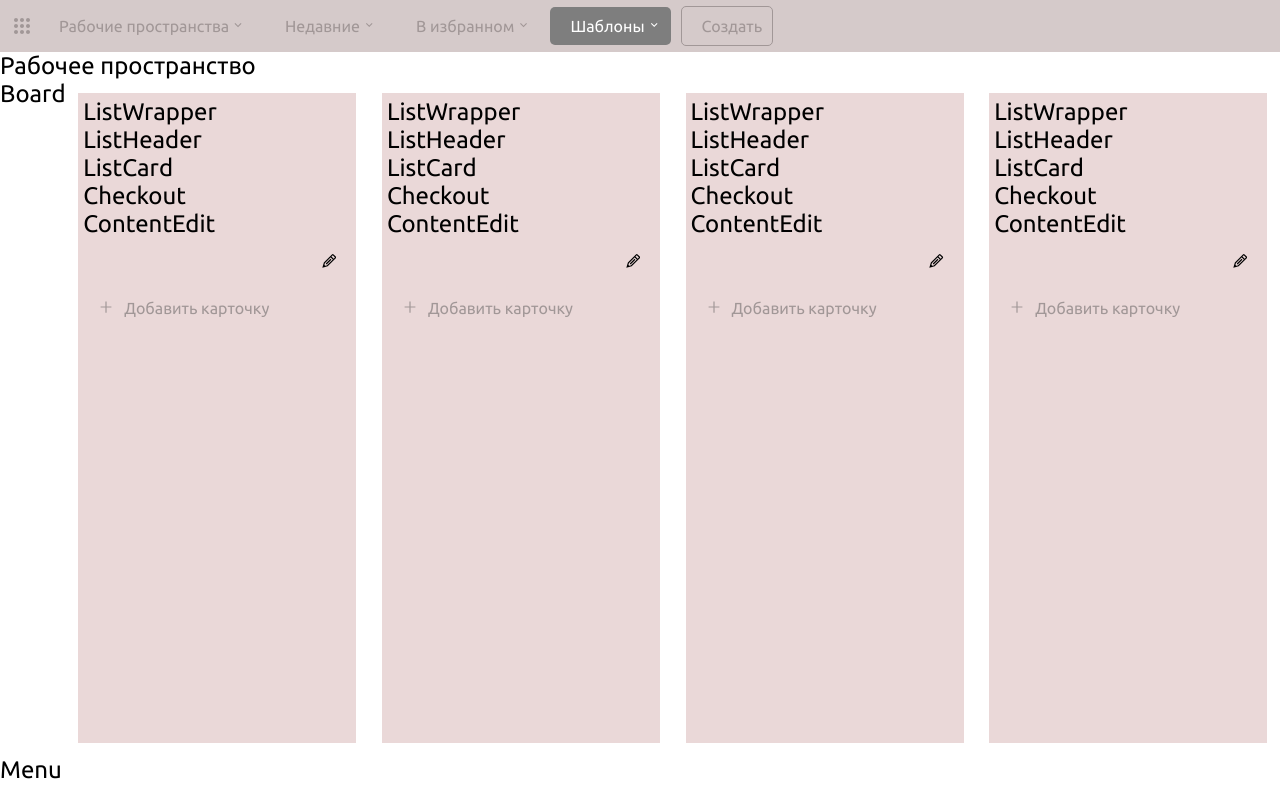
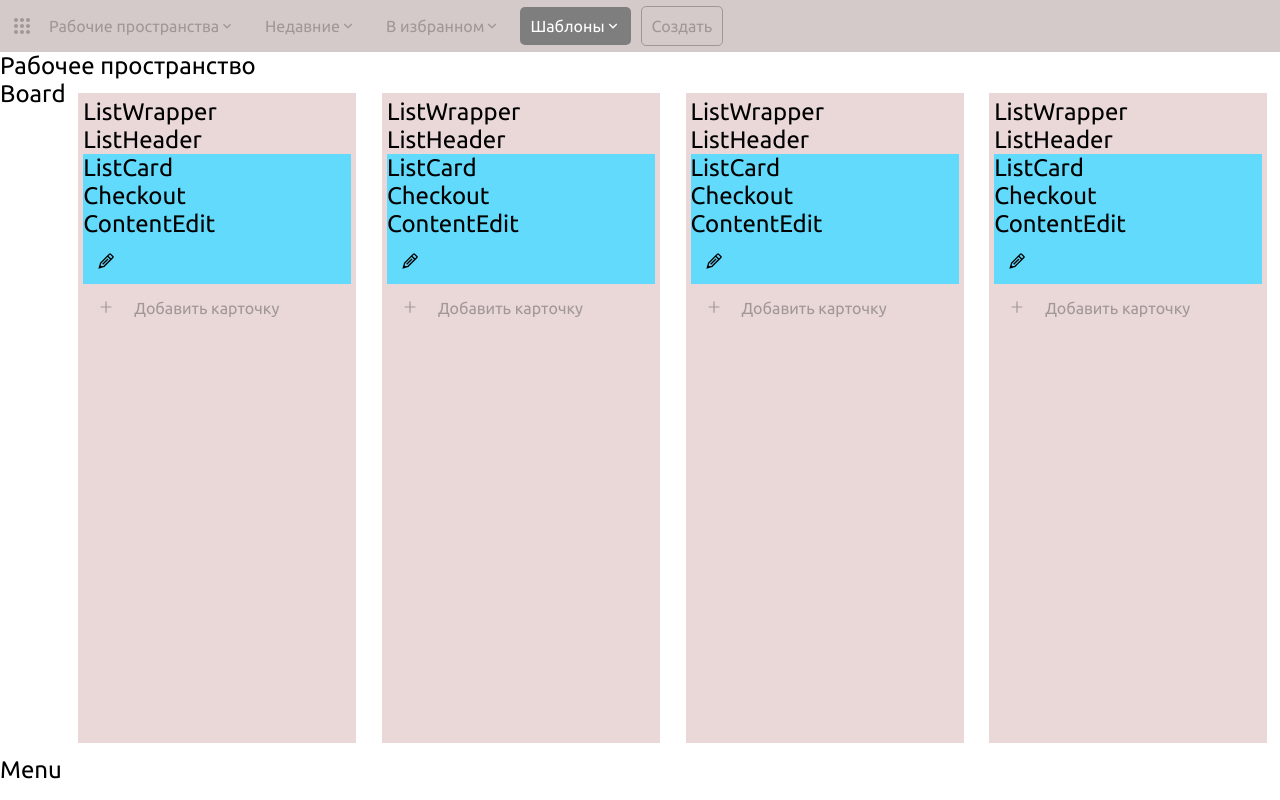
Before and after one commit to SergeyShabalin/Trello, a React (Create React App) app: page / in a window 1280 px wide. Built offline with nearby package versions, Linux system fonts and the light colour scheme.

Commit message:
buttons change variants

```diff
--- a/src/components/basic/button/Button.js
+++ b/src/components/basic/button/Button.js
@@ -1,4 +1,5 @@
 import React from 'react';
+import Icon from "./icon/Icon";
 import classes from './styles/Button.module.css'
 
 export default function Button({label, icon, variant, children}) {
@@ -6,10 +7,9 @@ export default function Button({label, icon, variant, children}) {
     return (
 
         <div className={classes.button}>
-            <button className= {classes[variant]}>
-                <div className={classes.icon}>{icon}</div>
-                <div className={classes.label}>{label}</div>
-                {children}
+            <button className={classes[variant]}>
+                {icon ?  <Icon icon ={icon}/> : null}
+                <div className={classes.label}>{label}{children}</div>
             </button>
         </div>
     );
--- /dev/null
+++ b/src/components/basic/button/icon/Icon.js
@@ -0,0 +1,11 @@
+import React from 'react';
+import classes from './styles/Icon.module.css'
+
+
+export default function Icon ({icon}) {
+    return (
+        <div>
+            <div className={classes.icon}>{icon}</div>
+        </div>
+    );
+};
--- /dev/null
+++ b/src/components/basic/button/icon/styles/Icon.module.css
@@ -0,0 +1,6 @@
+.icon {
+    display: flex;
+    height: 100%;
+    margin-right: 20px;
+    align-items: center;
+}
--- a/src/components/basic/button/styles/Button.module.css
+++ b/src/components/basic/button/styles/Button.module.css
@@ -56,33 +56,21 @@
     border-radius: 5px;
 }
 
-.contained:hover{
+.contained:hover {
     background-color: var(--containet-button-hover);
 }
 
-.complete {
-
+.only_icon {
+    padding: 10px;
+    font-size: 1rem;
+    background-color: inherit;
+    border: none;
 }
 
-
-.endIcon {
-    display: flex;
-    height: 100%;
-    margin-right: 10px;
-    align-items: center;
-}
-
-.icon {
-    display: flex;
-    height: 100%;
-    margin-right: 10px;
-    align-items: center;
-}
 
 .label {
     display: flex;
     height: 100%;
-
     align-items: center;
     width: 100%;
 }
--- a/src/components/header/Header.js
+++ b/src/components/header/Header.js
@@ -8,7 +8,7 @@ import Button from "../basic/button/Button";
 export default function Header() {
     return (
         <div className={classes.header}>
-           <CgMenuGridO className={classes.icon}/>
+            <CgMenuGridO className={classes.icon}/>
 
             <Button
                 variant={'text'}
@@ -17,21 +17,24 @@ export default function Header() {
             </Button>
 
             <Button variant={'text'}
-                           label={'Недавние'}>
+                    label={'Недавние'}>
                 <RiArrowDownSLine/>
             </Button>
 
             <Button
                 variant={'text'}
-                label={'В избранном'}>
+                label={'В избранном'}
+            >
                 <RiArrowDownSLine/>
             </Button>
 
             <Button
                 variant={'contained'}
-                label={'Шаблоны'}>
+            >
+                <div>Шаблоны</div>
                 <RiArrowDownSLine/>
             </Button>
+
 
             <Button
                 variant={'outlined'}
--- a/src/components/workSpace/board/listWrapper/cardCreator/CardCreator.js
+++ b/src/components/workSpace/board/listWrapper/cardCreator/CardCreator.js
@@ -8,11 +8,12 @@ export default function CardCreator() {
     return (
         <div className={classes.card_creator}>
 
-            <Button
-                variant={'text'}
-                label={'Добавить карточку'}
-                icon={<AiOutlinePlus/>}
-                 />
+            <Button variant={'text'}
+                    label={' Добавить карточку'}
+                    icon={<AiOutlinePlus/>}>
+            </Button>
+
+
         </div>
     );
 };
--- a/src/components/workSpace/board/listWrapper/listCard/ListCard.js
+++ b/src/components/workSpace/board/listWrapper/listCard/ListCard.js
@@ -2,9 +2,10 @@ import React from 'react';
 import Checkout from "./checkout/Checkout";
 import ContentEdit from "./contentEdit/ContentEdit";
 
+import classes from './styles/ListCard.module.css'
 export default function ListCard(){
     return (
-        <div>
+        <div className={classes.list_card}>
             ListCard
             <Checkout/>
             <ContentEdit/>
--- a/src/components/workSpace/board/listWrapper/listCard/contentEdit/ContentEdit.js
+++ b/src/components/workSpace/board/listWrapper/listCard/contentEdit/ContentEdit.js
@@ -4,13 +4,12 @@ import {GrEdit} from "react-icons/gr";
 
 export default function ContentEdit() {
     return (
-        <div>
+        <div >
             ContentEdit
             <Button
-                variant={'text'}>
+                variant={'only_icon'}>
                 <GrEdit/>
             </Button>
-
         </div>
     );
 };
--- /dev/null
+++ b/src/components/workSpace/board/listWrapper/listCard/styles/ListCard.module.css
@@ -0,0 +1,3 @@
+.list_card{
+  background-color: #61dafb;
+}
```
